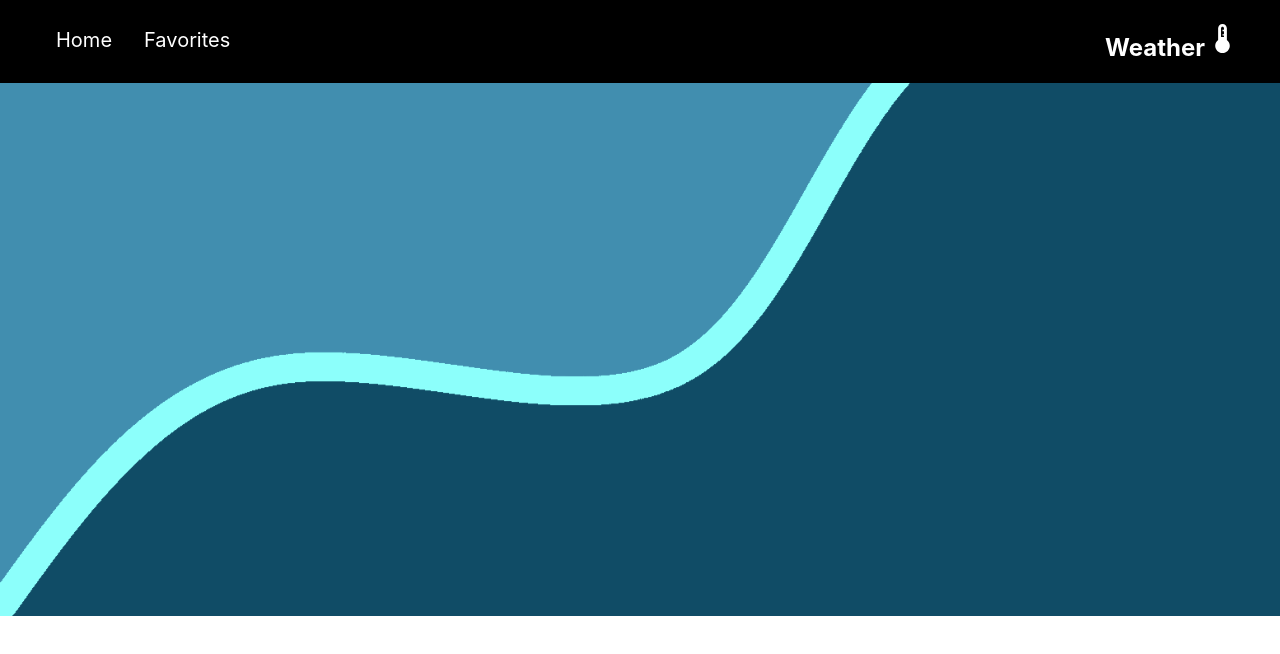
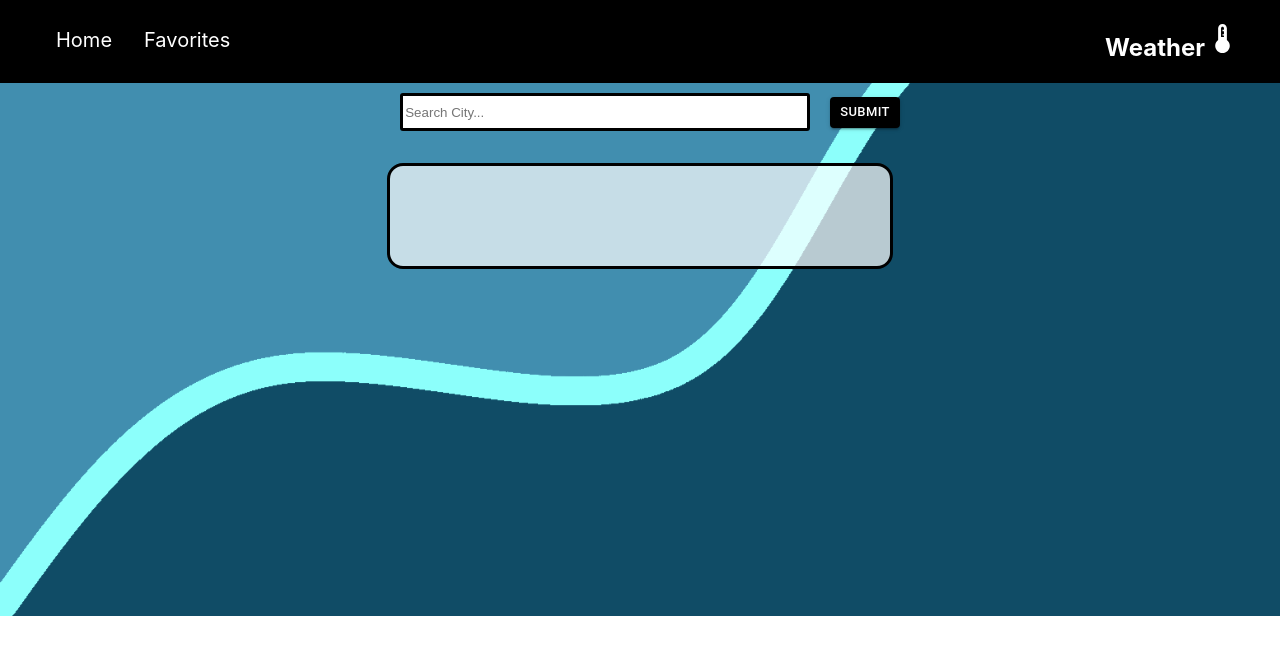
Before and after one commit to JosselineG/My2Project, a React (Create React App) app: page / in a window 1280 px wide. Shown: the top 654 px of the page. Built offline with nearby package versions, Linux system fonts and the light colour scheme.

Commit message:
Fixing route path for deployment

```diff
--- a/package.json
+++ b/package.json
@@ -2,7 +2,7 @@
   "name": "my-project",
   "version": "0.1.0",
   "private": true,
-  "homepage": "https://JosselineG.github.io/My2Project/Home",
+  "homepage": "https://JosselineG.github.io/My2Project/",
   "dependencies": {
     "@emotion/react": "^11.7.1",
     "@emotion/styled": "^11.6.0",
--- a/src/App.js
+++ b/src/App.js
@@ -32,7 +32,7 @@ function App() {
       <div className='body'>
       <Routes>
 
-       <Route path="/Home" element={<Home/>}/>
+       <Route path="/" element={<Home/>}/>
        <Route path="Favorites" element={<Favorites/>}/>
 
      </Routes>
--- a/src/index.js
+++ b/src/index.js
@@ -4,6 +4,7 @@ import './index.css';
 import App from './App';
 import reportWebVitals from './reportWebVitals';
 import { BrowserRouter } from 'react-router-dom';
+
 
 ReactDOM.render(
   <BrowserRouter>
```
